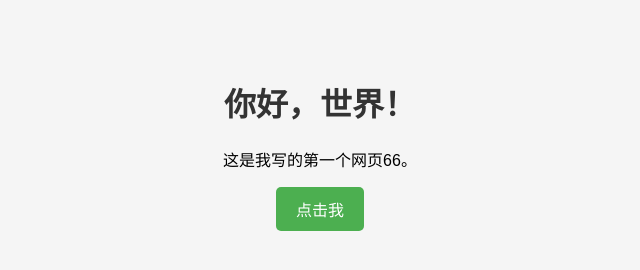
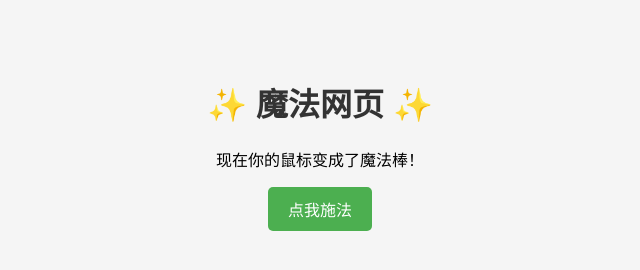
Before and after one commit to liveua/cwj, a plain HTML site: page index.html in a window 1280 px wide. Shown: the whole page, without its empty margins (320-960 px from the left). Drawn offline with Linux system fonts and the light colour scheme.

Commit message:
Update index.html

```diff
--- a/index.html
+++ b/index.html
@@ -2,13 +2,16 @@
 <html lang="zh-CN">
 <head>
   <meta charset="UTF-8">
-  <title>我的第一个网页</title>
+  <title>魔法网页</title>
   <style>
     body {
       font-family: Arial, sans-serif;
       background-color: #f5f5f5;
       text-align: center;
       padding: 50px;
+
+      /* 设置自定义鼠标样式 */
+      cursor: url('magic-wand.png'), auto;
     }
 
     h1 {
@@ -32,13 +35,13 @@
 </head>
 <body>
 
-  <h1>你好，世界！</h1>
-  <p>这是我写的第一个网页66。</p>
-  <button onclick="sayHello()">点击我</button>
+  <h1>✨ 魔法网页 ✨</h1>
+  <p>现在你的鼠标变成了魔法棒！</p>
+  <button onclick="sayHello()">点我施法</button>
 
   <script>
     function sayHello() {
-      alert("你好，欢迎访问我的网页！");
+      alert("🎉 你释放了魔法！");
     }
   </script>
 
```
